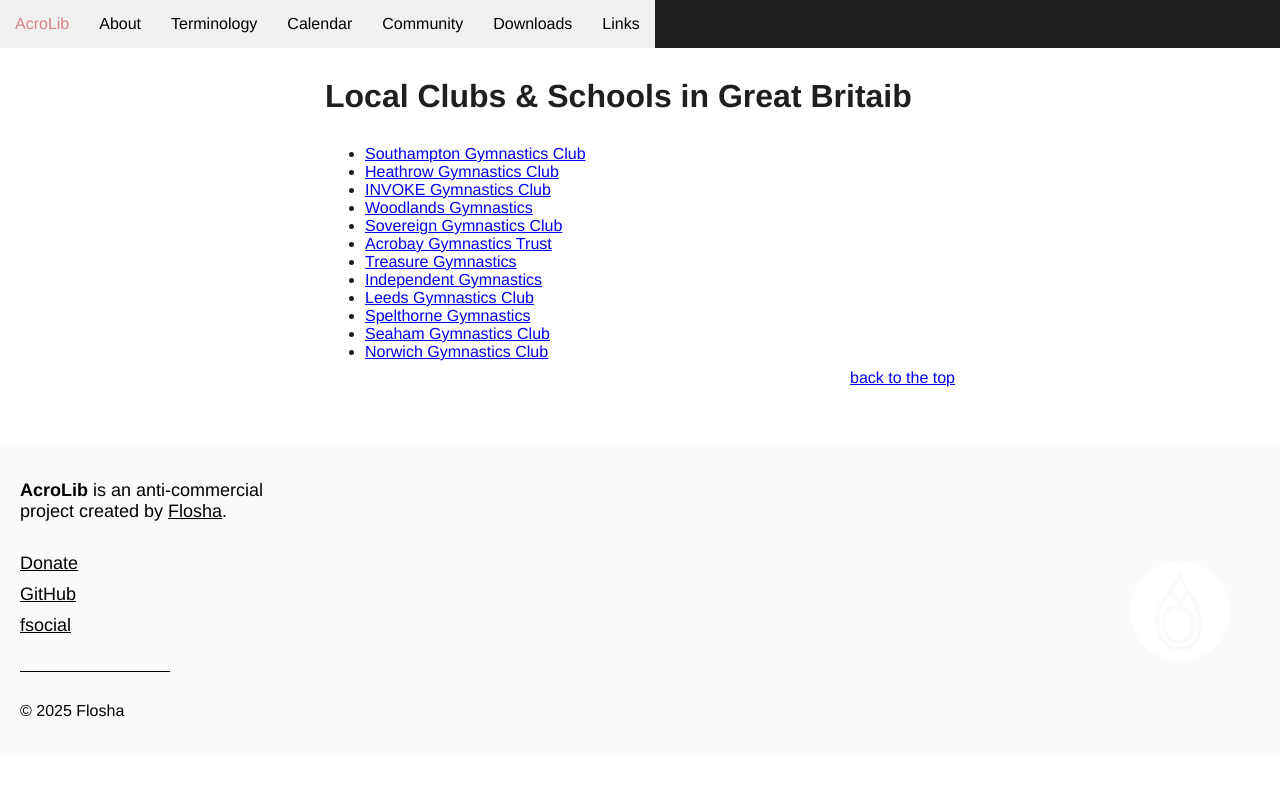
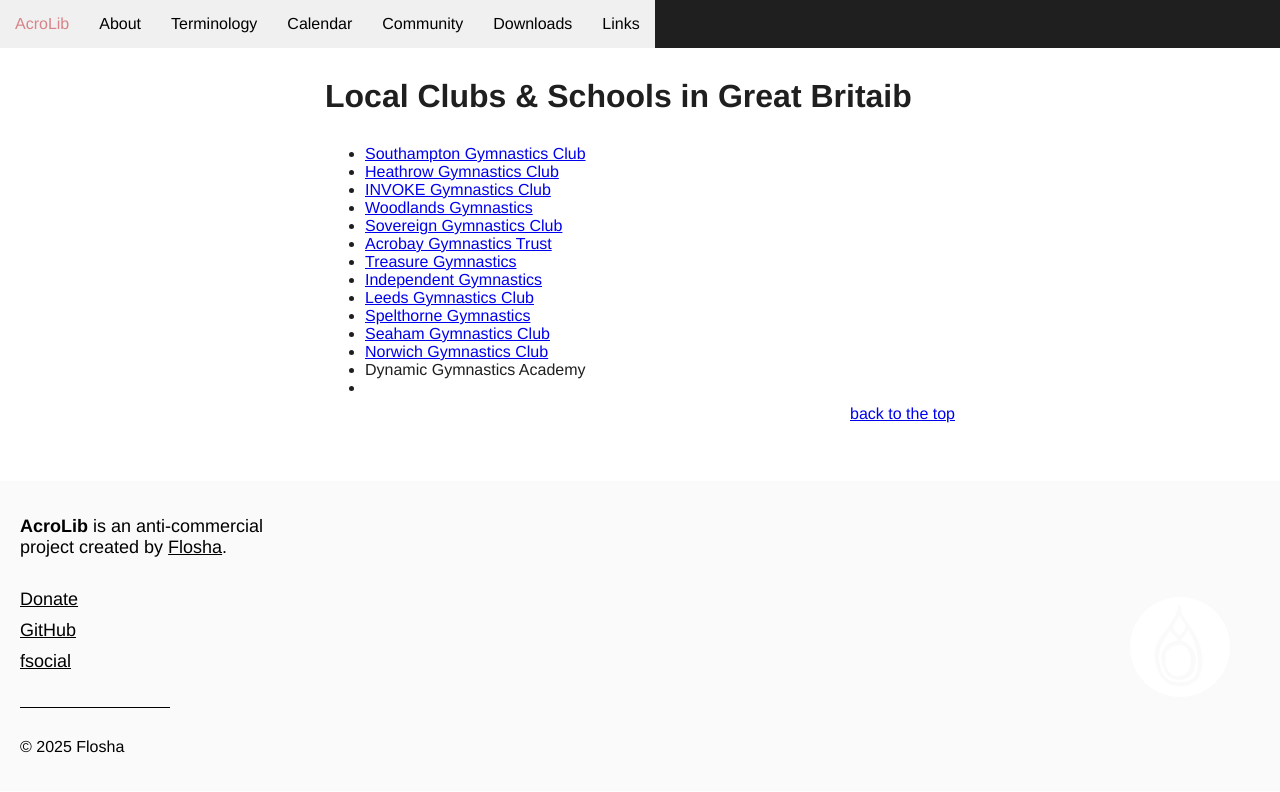
Before and after one commit to floshin/acrolib, a Jekyll site: the page built from local/greatbritain.md, in a window 1280 px wide. Shown: the top 792 px of the page. Built offline with Jekyll 4.4.1, drawn with Linux system fonts in a browser that asks for light colours; our own code applies the rules of GitHub Pages for plain Markdown files.

Commit message:
Update greatbritain.md

```diff
--- a/local/greatbritain.md
+++ b/local/greatbritain.md
@@ -12,3 +12,5 @@
 * [Spelthorne Gymnastics](https://www.spelthornegymnastics.com/)
 * [Seaham Gymnastics Club](https://www.clubdurham.co.uk/clubs/seaham-gymnastics-club/)
 * [Norwich Gymnastics Club](https://www.norwichgymnasticsclub.co.uk/index.php)
+* Dynamic Gymnastics Academy
+*
```
